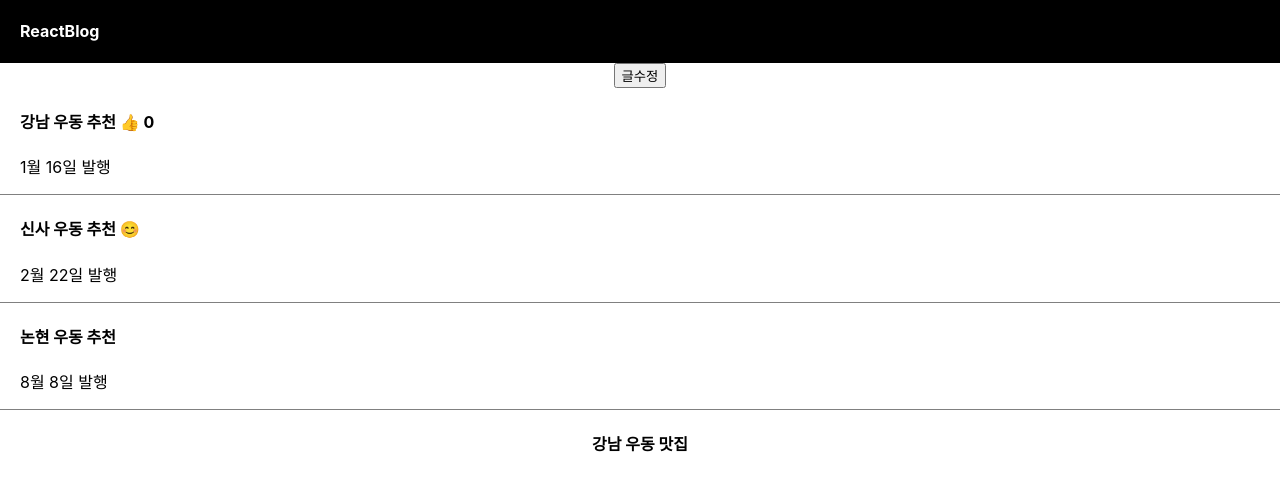
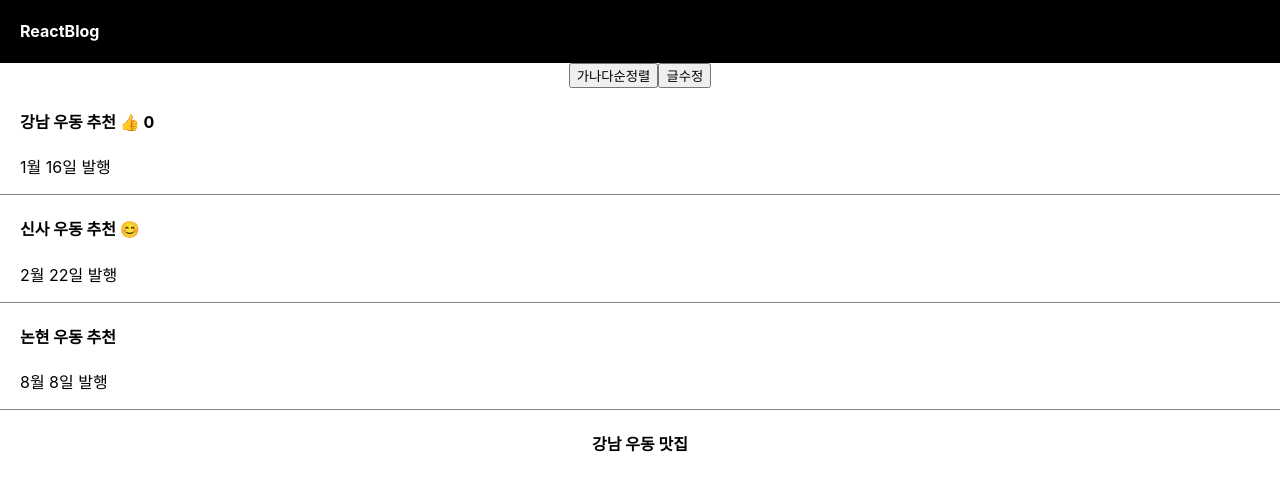
Before and after one commit to leesha-hub/react-Practice, a React (Create React App) app in the folder blog/: page / in a window 1280 px wide. Shown: the top 490 px of the page. Built offline with nearby package versions, Linux system fonts and the light colour scheme.

Commit message:
leeson 5 homework

```diff
--- a/blog/src/App.js
+++ b/blog/src/App.js
@@ -23,6 +23,13 @@ function App() {
      </div>
 
      <button onClick={()=>{
+        let copyForSort = [...글제목];
+        copyForSort.sort();
+        console.log(copyForSort);
+        글제목변경(copyForSort);
+     }}>가나다순정렬</button>
+
+     <button onClick={()=>{
         let copy = [...글제목];
         copy[1] = '신사 인기 우동 추천';
         글제목변경(copy);
```
